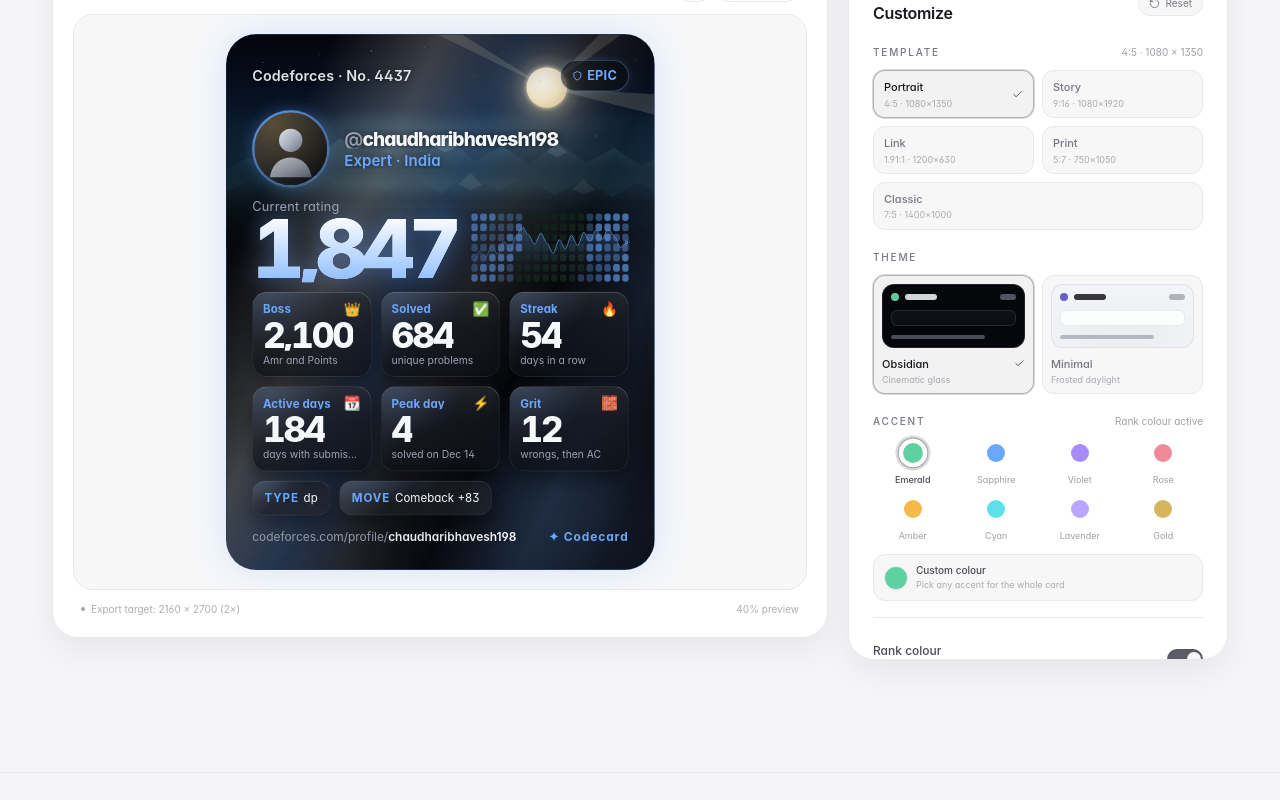
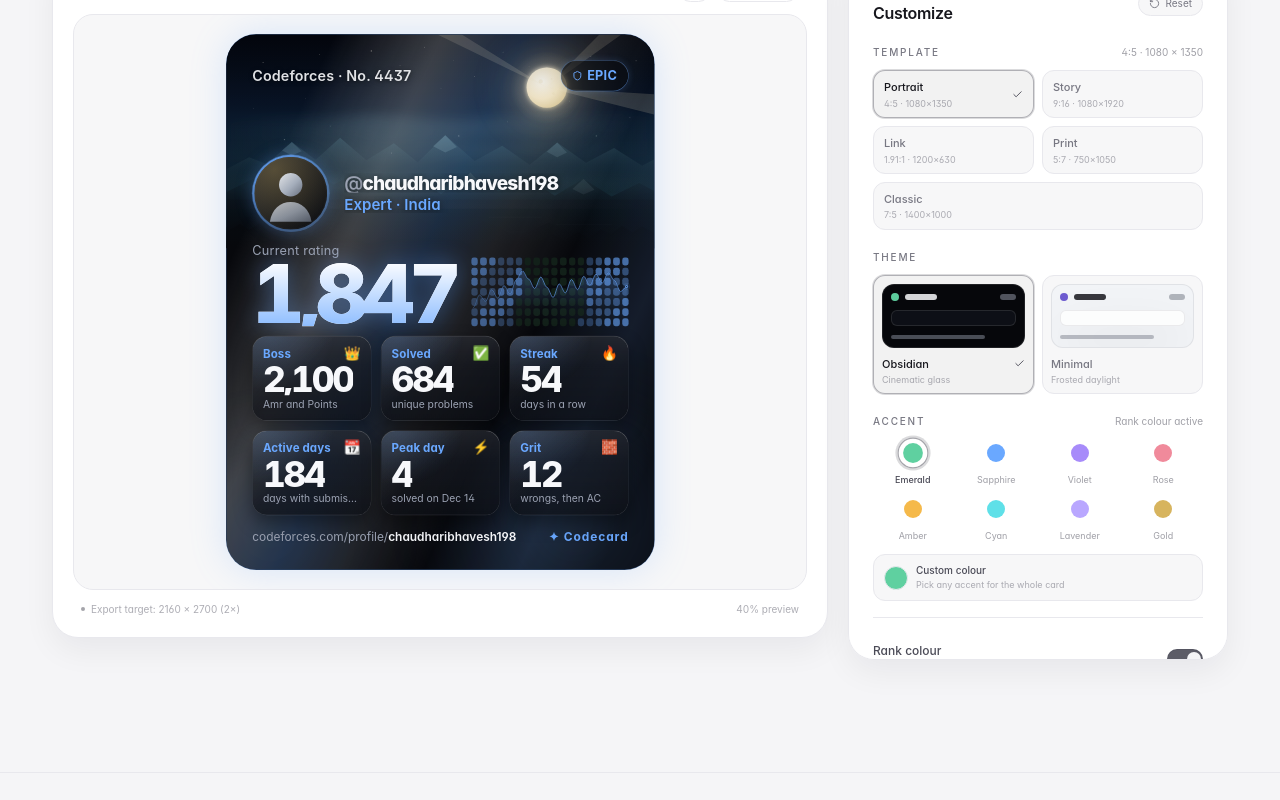
Before and after one commit to b-chaudhari07/Codecard, a React (Vite) app: page / in a window 1280 px wide. Shown: the part 3549-4349 px from the top of the page. Built offline with nearby package versions, Linux system fonts and the light colour scheme.

Commit message:
Remove TYPE/MOVE ability chips from portrait family

```diff
--- a/src/components/card/PortraitCard.tsx
+++ b/src/components/card/PortraitCard.tsx
@@ -20,8 +20,7 @@ import type { StatTile } from '../../lib/cardStats'
 import { formatNumber } from '../../lib/utils'
 import type { CardOptions, HeatmapDay, Profile } from '../../types/profile'
 import { getHeatmapLevel, handleFontSize } from './cardUtils'
-import { GlassPanel, GlassSheen } from './glass'
-import { glassSurface } from './glassSurface'
+import { GlassPanel } from './glass'
 import { RankBadge } from './RankBadge'
 
 interface PortraitCardProps {
@@ -228,71 +227,6 @@ function StatTile({
   )
 }
 
-function AbilityChip({
-  theme,
-  rankColor,
-  label,
-  value,
-  scale,
-  fontSize,
-  paddingY,
-  paddingX,
-  radius,
-}: {
-  theme: CardTheme
-  rankColor: string
-  label: string
-  value: string
-  scale: number
-  fontSize: number
-  paddingY: number
-  paddingX: number
-  radius: number
-}) {
-  return (
-    <div
-      style={{
-        ...glassSurface(theme, Math.round(radius)),
-        display: 'inline-flex',
-        alignItems: 'center',
-        gap: 12 * scale,
-        padding: `${paddingY}px ${paddingX}px`,
-        boxSizing: 'border-box',
-        minWidth: 0,
-      }}
-    >
-      <GlassSheen accent={rankColor} radius={Math.round(radius)} isDark={theme.mode === 'dark'} />
-      <span
-        style={{
-          position: 'relative',
-          zIndex: 1,
-          flexShrink: 0,
-          fontSize,
-          fontWeight: 700,
-          letterSpacing: '0.08em',
-          color: rankColor,
-        }}
-      >
-        {label}
-      </span>
-      <span
-        style={{
-          position: 'relative',
-          zIndex: 1,
-          minWidth: 0,
-          overflow: 'hidden',
-          textOverflow: 'ellipsis',
-          whiteSpace: 'nowrap',
-          fontSize,
-          color: theme.text,
-        }}
-      >
-        {value}
-      </span>
-    </div>
-  )
-}
-
 /**
  * Collectible card rendered from the shared design for the portrait, story
  * and print templates, plus a dedicated wide layout for the link template.
@@ -372,21 +306,9 @@ export const PortraitCard = forwardRef<HTMLDivElement, PortraitCardProps>(
     )
     const tiles = selectStats(profile, requestedStats)
 
-    const chips: Array<{ label: string; value: string }> = []
-    if (profile.topTag) {
-      chips.push({ label: 'TYPE', value: profile.topTag.tag })
-    }
-    if (profile.bestComeback !== null) {
-      const sign = profile.bestComeback >= 0 ? '+' : ''
-      chips.push({
-        label: 'MOVE',
-        value: `Comeback ${sign}${formatNumber(profile.bestComeback)}`,
-      })
-    }
-
     const scale = template.width / BASE_WIDTH
     // Physical / wide formats need a legible lower bound for the smallest
-    // text (captions, chips, footer); screen templates scale freely.
+    // text (captions, footer); screen templates scale freely.
     const minFont = isLink || template.id === 'print' ? 22 : 0
     const px = (value: number) => value * scale
     const ft = (value: number) => Math.max(value * scale, minFont)
@@ -395,7 +317,6 @@ export const PortraitCard = forwardRef<HTMLDivElement, PortraitCardProps>(
     const spacingScale = isStory ? 1.5 : 1
     const sp = (value: number) => px(value * spacingScale)
 
-    const heroShadow2 = heroShadow
     const headerRow = (
       <>
         <span
@@ -743,7 +664,7 @@ export const PortraitCard = forwardRef<HTMLDivElement, PortraitCardProps>(
                         lineHeight: 1,
                         letterSpacing: '-0.045em',
                         color: theme.text,
-                        textShadow: heroShadow2,
+                        textShadow: heroShadow,
                       }}
                     >
                       <span style={{ color: theme.muted, fontWeight: 600 }}>
@@ -761,7 +682,7 @@ export const PortraitCard = forwardRef<HTMLDivElement, PortraitCardProps>(
                         fontWeight: 600,
                         lineHeight: 1.1,
                         color: rankColor,
-                        textShadow: heroShadow2,
+                        textShadow: heroShadow,
                       }}
                     >
                       {identityLine}
@@ -856,11 +777,11 @@ export const PortraitCard = forwardRef<HTMLDivElement, PortraitCardProps>(
                 </div>
               </div>
 
-              {/* Right column: stat tiles + ability chips */}
+              {/* Right column: stat tiles */}
               <div
                 style={{
                   flex: 1,
-                    minWidth: 0,
+                  minWidth: 0,
                   display: 'flex',
                   flexDirection: 'column',
                 }}
@@ -886,33 +807,6 @@ export const PortraitCard = forwardRef<HTMLDivElement, PortraitCardProps>(
                     />
                   ))}
                 </div>
-                {chips.length > 0 ? (
-                  <div
-                    style={{
-                      marginTop: 16,
-                      display: 'flex',
-                      alignItems: 'center',
-                      gap: 12,
-                      flexWrap: 'wrap',
-                      flexShrink: 0,
-                    }}
-                  >
-                    {chips.map((chip) => (
-                      <AbilityChip
-                        key={chip.label}
-                        theme={theme}
-                        rankColor={rankColor}
-                        label={chip.label}
-                        value={chip.value}
-                        scale={0.8}
-                        fontSize={22}
-                        paddingY={10}
-                        paddingX={16}
-                        radius={21}
-                      />
-                    ))}
-                  </div>
-                ) : null}
               </div>
             </section>
 
@@ -1348,33 +1242,6 @@ export const PortraitCard = forwardRef<HTMLDivElement, PortraitCardProps>(
             </div>
           ) : null}
 
-          {chips.length > 0 ? (
-            <div
-              style={{
-                marginTop: sp(24),
-                display: 'flex',
-                alignItems: 'center',
-                gap: px(24),
-                flexShrink: 0,
-              }}
-            >
-              {chips.map((chip) => (
-                <AbilityChip
-                  key={chip.label}
-                  theme={theme}
-                  rankColor={rankColor}
-                  label={chip.label}
-                  value={chip.value}
-                  scale={scale}
-                  fontSize={ft(29)}
-                  paddingY={px(21)}
-                  paddingX={px(30)}
-                  radius={px(31)}
-                />
-              ))}
-            </div>
-          ) : null}
-
           <footer
             style={{
               marginTop: sp(36),
```
Also changed, not shown: 1 other file (tests, documents, lock files or other folders).
